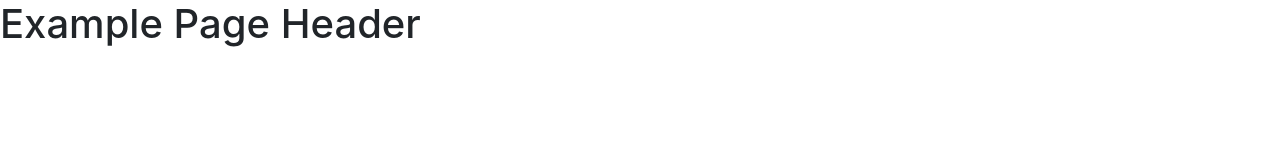
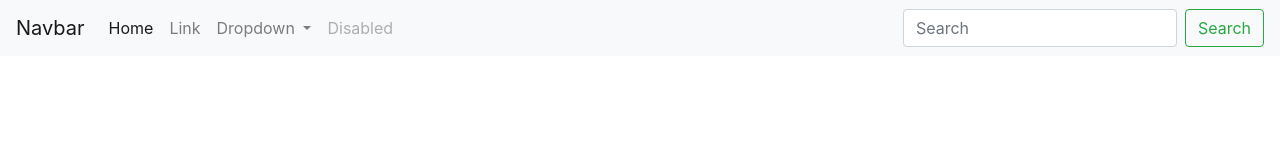
Before and after one commit to luisbesil289/Proyecto, a plain HTML site: page index.html in a window 1280 px wide. Drawn offline with nearby package versions, Linux system fonts and the light colour scheme.

Commit message:
inicio de proyecto pet

```diff
--- a/index.html
+++ b/index.html
@@ -17,7 +17,45 @@
 
     <!-- HEADER -->
     <div class="page-header">
-        <h1>Example Page Header</h1>
+
+        <!-- NAVBAR -->
+        <nav class="navbar navbar-expand-lg navbar-light bg-light">
+            <a class="navbar-brand" href="#">Navbar</a>
+            <button class="navbar-toggler" type="button" data-toggle="collapse" data-target="#navbarSupportedContent"
+                aria-controls="navbarSupportedContent" aria-expanded="false" aria-label="Toggle navigation">
+                <span class="navbar-toggler-icon"></span>
+            </button>
+
+            <div class="collapse navbar-collapse" id="navbarSupportedContent">
+                <ul class="navbar-nav mr-auto">
+                    <li class="nav-item active">
+                        <a class="nav-link" href="#">Home <span class="sr-only">(current)</span></a>
+                    </li>
+                    <li class="nav-item">
+                        <a class="nav-link" href="#">Link</a>
+                    </li>
+                    <li class="nav-item dropdown">
+                        <a class="nav-link dropdown-toggle" href="#" id="navbarDropdown" role="button"
+                            data-toggle="dropdown" aria-haspopup="true" aria-expanded="false">
+                            Dropdown
+                        </a>
+                        <div class="dropdown-menu" aria-labelledby="navbarDropdown">
+                            <a class="dropdown-item" href="#">Action</a>
+                            <a class="dropdown-item" href="#">Another action</a>
+                            <div class="dropdown-divider"></div>
+                            <a class="dropdown-item" href="#">Something else here</a>
+                        </div>
+                    </li>
+                    <li class="nav-item">
+                        <a class="nav-link disabled" href="#" tabindex="-1" aria-disabled="true">Disabled</a>
+                    </li>
+                </ul>
+                <form class="form-inline my-2 my-lg-0">
+                    <input class="form-control mr-sm-2" type="search" placeholder="Search" aria-label="Search">
+                    <button class="btn btn-outline-success my-2 my-sm-0" type="submit">Search</button>
+                </form>
+            </div>
+        </nav>
     </div>
 
 
```
Also changed, not shown: animal.html (added), blog.html (added), list.html (added), newAnimal.html (added), styles.css (added).
